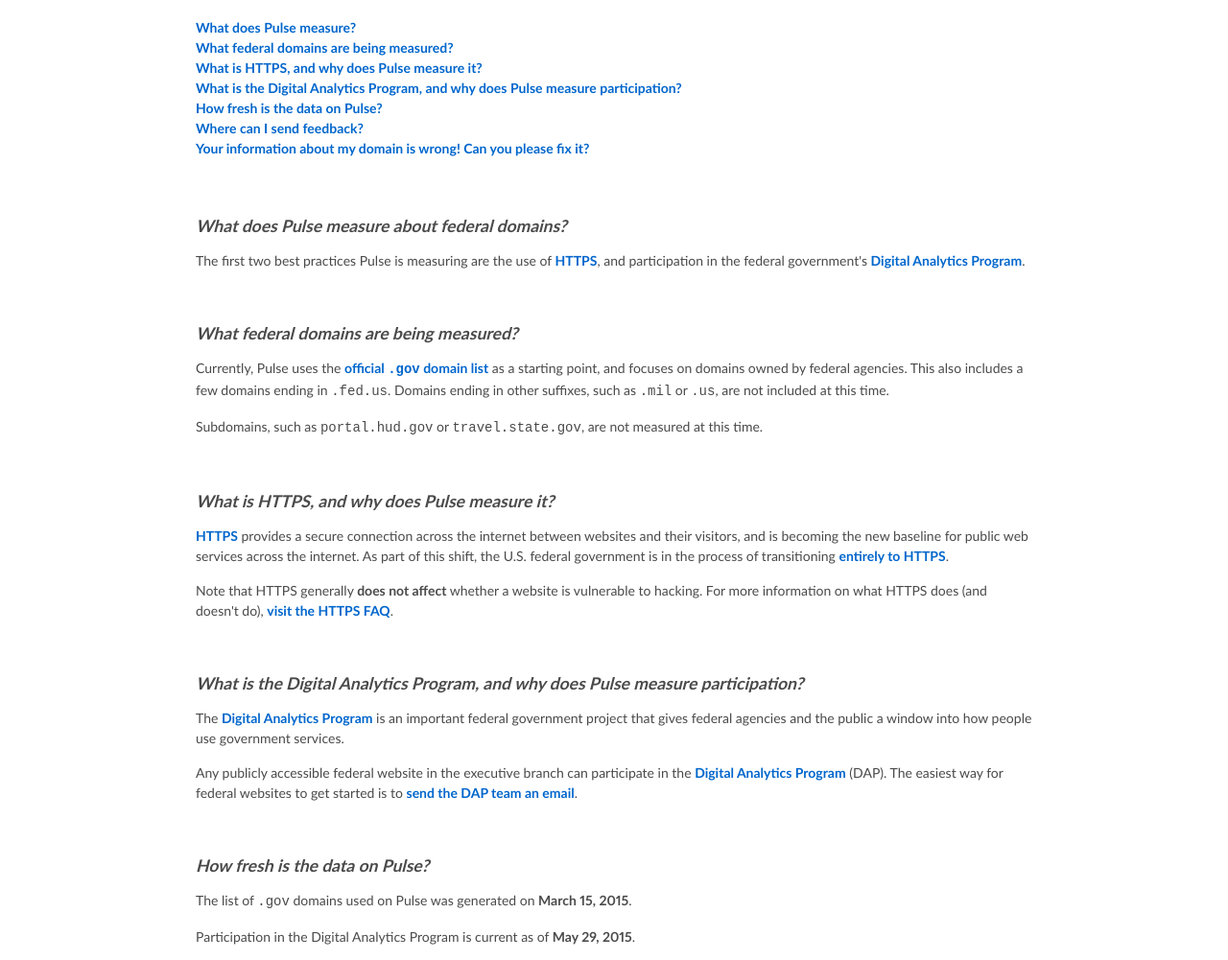
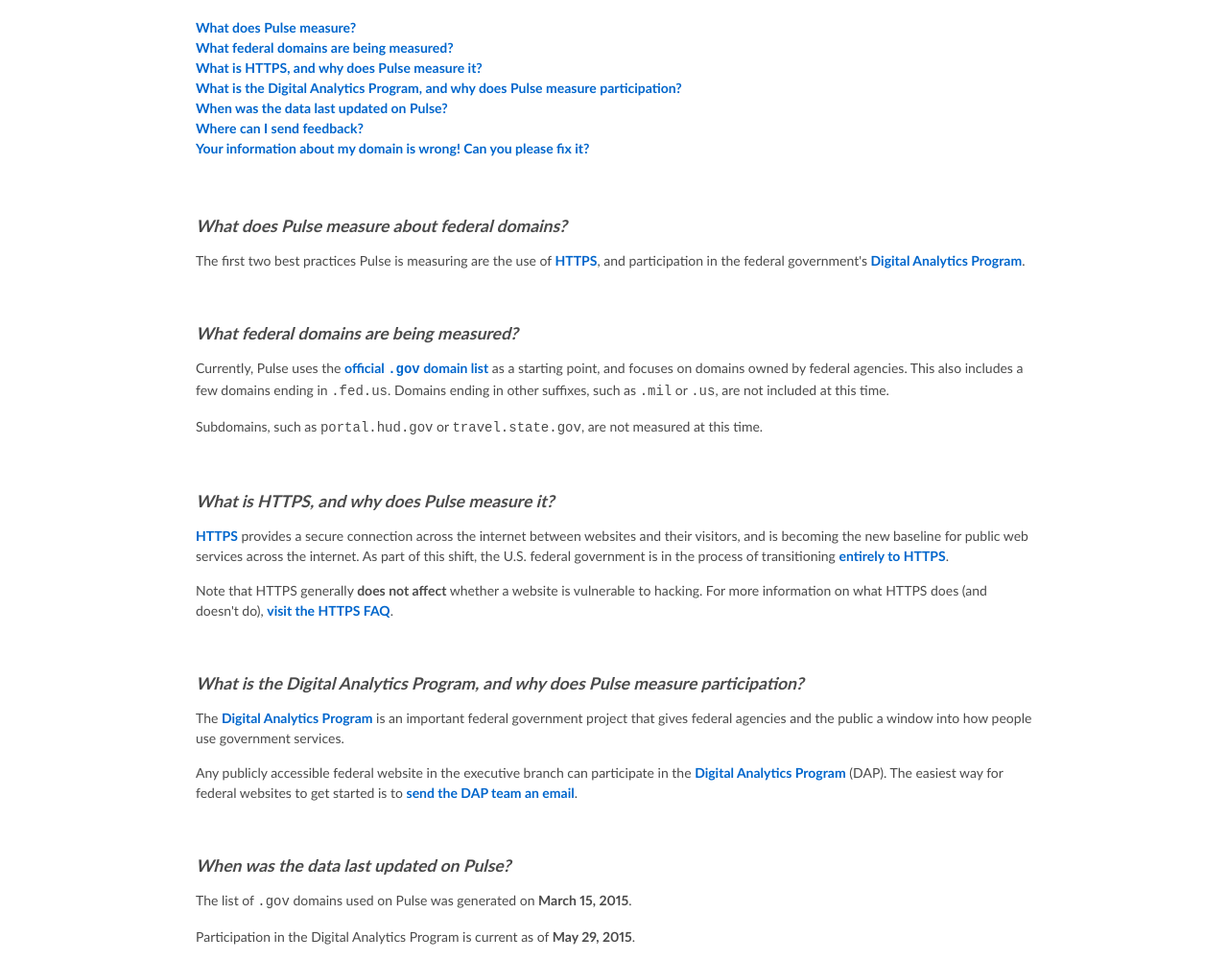
Before and after one commit to 18F/pulse, a Jekyll site: the page built from pages/about.html, in a window 1280 px wide. Shown: the part 386-1387 px from the top of the page at 96% size. Built offline with Jekyll 4.4.1, drawn with Linux system fonts in a browser that asks for light colours; Markdown is read by kramdown in place of the engine named in the settings.

Commit message:
Changing wording for updated data information on /about.

```diff
--- a/pages/about.html
+++ b/pages/about.html
@@ -35,7 +35,7 @@
 					<a href="#why-dap">What is the Digital Analytics Program, and why does Pulse measure participation?</a>
 				</li>
 				<li>
-					<a href="#fresh-data">How fresh is the data on Pulse?</a>
+					<a href="#fresh-data">When was the data last updated on Pulse?</a>
 				</li>
 				<li>
 					<a href="#send-feedback">Where can I send feedback?</a>
@@ -95,7 +95,7 @@
 			</li>
 
 			<li id="fresh-data">
-				<h3>How fresh is the data on Pulse?</h3>
+				<h3>When was the data last updated on Pulse?</h3>
 
 				<p>
 					The list of <code>.gov</code> domains used on Pulse was generated on <strong>{{ site.data.domains | date: "%B %d, %Y" }}</strong>.
```
